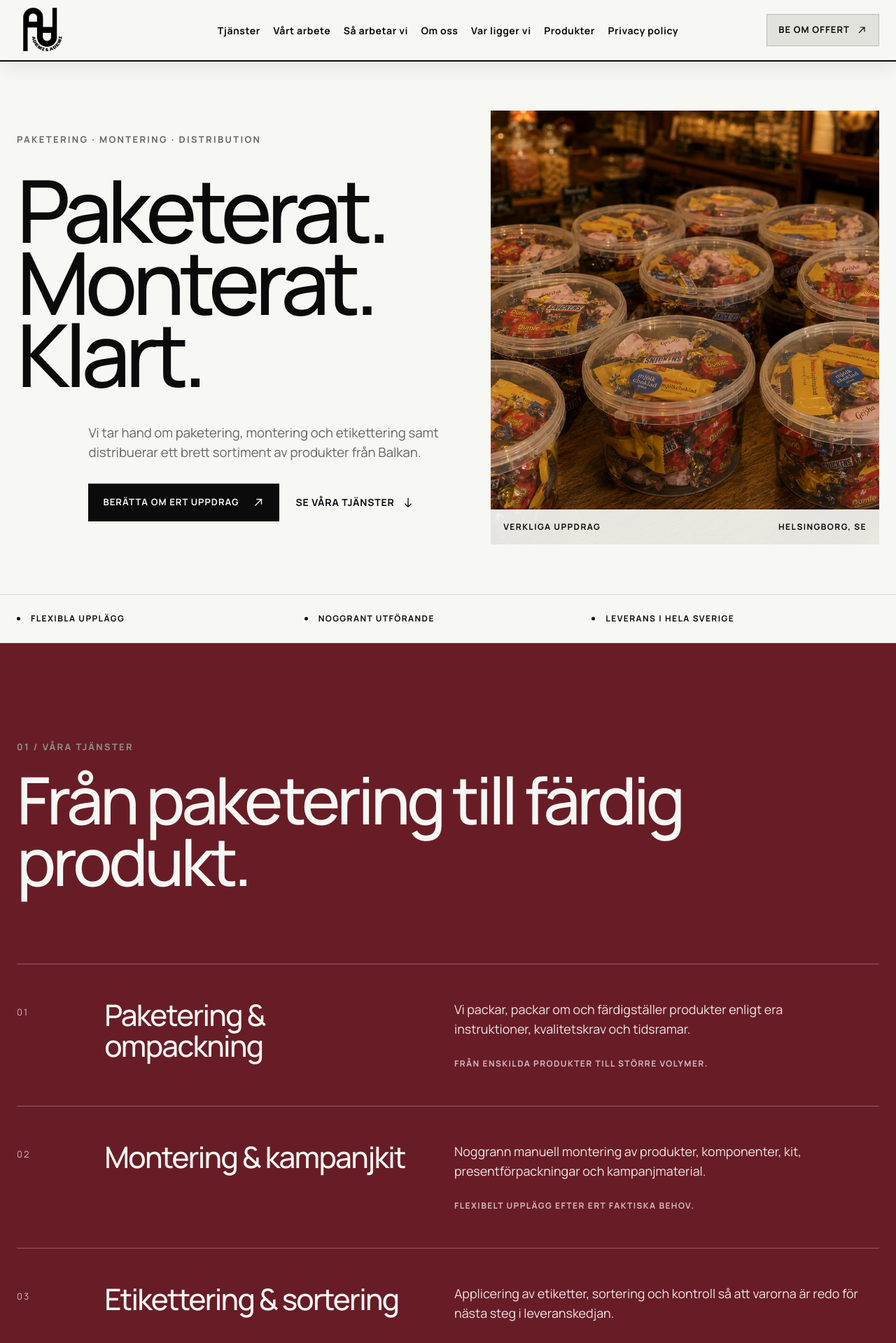
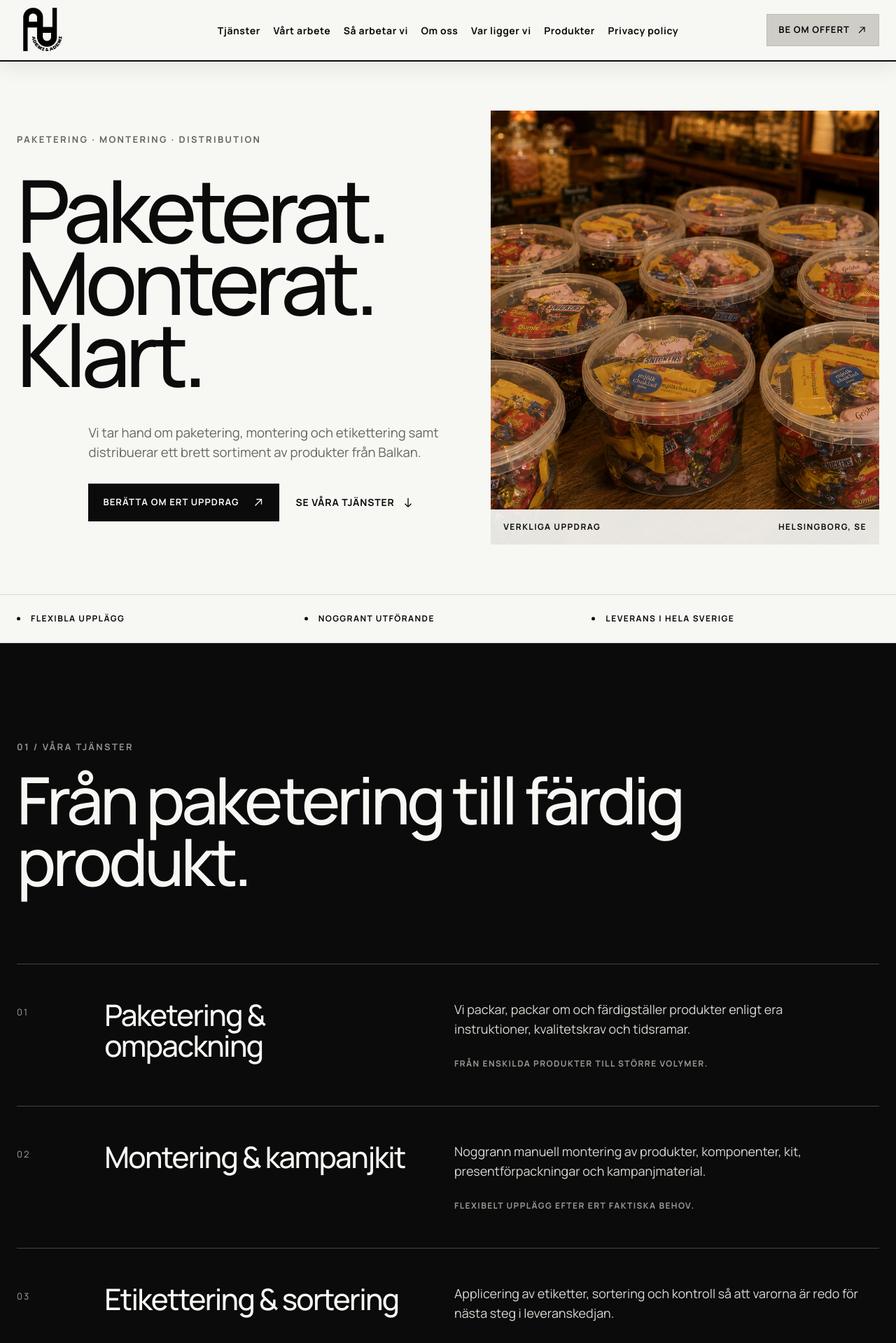
Before and after one commit to momealaouie/ademiademi, a Next.js app: page / in a window 1280 px wide. Shown: the top 1919 px of the page at 70% size. Built offline with nearby package versions, Linux system fonts and the light colour scheme.

Commit message:
Balansera svart grå och vit palett

```diff
--- a/app/globals.css
+++ b/app/globals.css
@@ -1,8 +1,7 @@
 :root {
   --paper: #f7f7f4;
-  --surface: #ecece7;
-  --surface-strong: #e2e2dc;
-  --burgundy: #681d26;
+  --surface: #deded8;
+  --surface-strong: #cecec7;
   --ink: #0b0b0b;
   --muted: #666660;
   --line: #d9d9d2;
@@ -347,11 +346,11 @@ button:focus-visible {
 
 .services {
   padding-block: var(--section-space);
-  background: var(--burgundy);
+  background: var(--ink);
 }
 
 .service-list {
-  border-top: 1px solid rgb(255 255 255 / 28%);
+  border-top: 1px solid #444440;
 }
 
 .service-row {
@@ -359,7 +358,7 @@ button:focus-visible {
   grid-template-columns: 74px minmax(260px, 0.85fr) minmax(340px, 1.15fr);
   gap: clamp(24px, 4vw, 70px);
   padding-block: clamp(34px, 4vw, 58px);
-  border-bottom: 1px solid rgb(255 255 255 / 28%);
+  border-bottom: 1px solid #444440;
 }
 
 .service-row h3,
@@ -371,7 +370,7 @@ button:focus-visible {
 
 .service-row__number {
   padding-top: 8px;
-  color: #d7b8bc;
+  color: #a0a09a;
   font-size: 13px;
   letter-spacing: 0.15em;
 }
@@ -392,13 +391,13 @@ button:focus-visible {
 
 .service-row__body p {
   margin: 0;
-  color: #f0e4e5;
+  color: #d8d8d2;
   font-size: clamp(16px, 1.4vw, 20px);
   line-height: 1.55;
 }
 
 .service-row__body span {
-  color: #d7b8bc;
+  color: #999993;
   font-size: 12px;
   font-weight: 700;
   letter-spacing: 0.12em;
--- a/app/sections.css
+++ b/app/sections.css
@@ -113,7 +113,7 @@
 }
 
 .process {
-  background: var(--surface);
+  background: var(--paper);
 }
 
 .process__heading {
@@ -215,7 +215,7 @@
 }
 
 .credentials {
-  background: var(--surface-strong);
+  background: var(--surface);
 }
 
 .credentials__grid {
@@ -341,7 +341,7 @@
 
 .location {
   padding-top: clamp(72px, 9vw, 130px);
-  background: var(--surface-strong);
+  background: var(--paper);
   scroll-margin-top: var(--header-height);
 }
 
```
